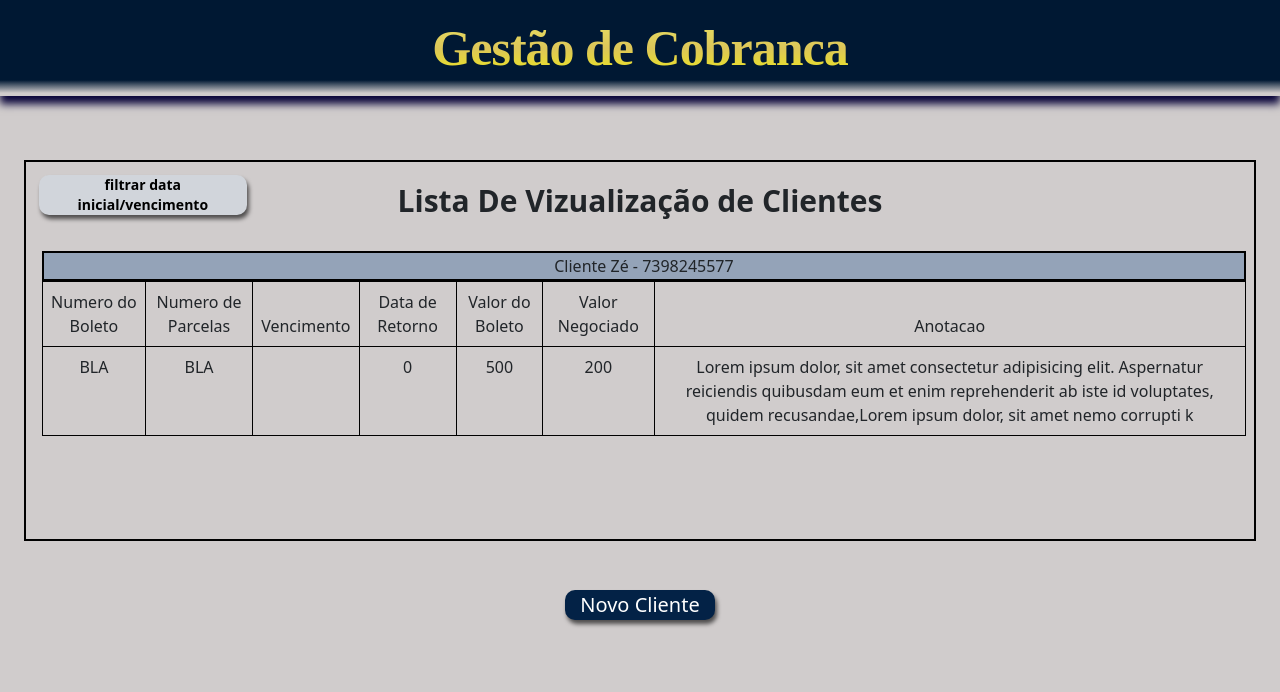
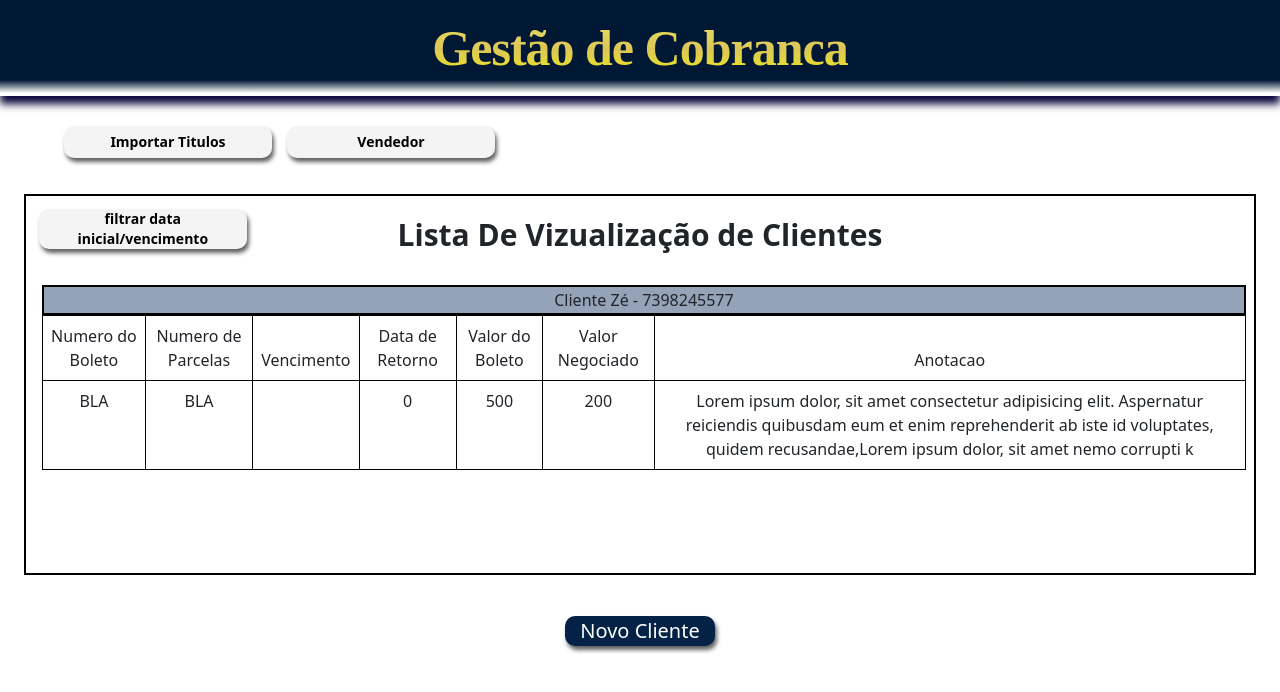
Before and after one commit to Anderson-ams/wakanda_cla-cobranca_boletos, a React (Create React App) app: page / in a window 1280 px wide. Shown: the top 692 px of the page. Built offline with nearby package versions, Linux system fonts and the light colour scheme.

Commit message:
criacao e estilizacao dos botoes de import titulos e filtro vendedor

```diff
--- a/src/index.css
+++ b/src/index.css
@@ -4,6 +4,6 @@
 html, body {
 
 	font-family: system-ui, -apple-system, BlinkMacSystemFont, 'Segoe UI', Roboto, Oxygen, Ubuntu, Cantarell, 'Open Sans', 'Helvetica Neue', sans-serif;
-	background-color: rgb(208, 204, 204);
+	background-color: rgb(255, 255, 255);
     margin: 0px;
 }
--- a/src/pages/HomePage/index.scss
+++ b/src/pages/HomePage/index.scss
@@ -10,7 +10,7 @@
   width: 13rem;
   margin-top: 0.8rem;
   color: black;
-   background-color:rgb(209, 213, 219);
+  background-color: #f4f4f4;
 }
 @media (max-width: 1003px) {
   .botao_filtro {
@@ -23,5 +23,28 @@
     display: flex;
     justify-content: center;
   }
+}
+.div_botao_importa-vendedor {
+  margin-top: 15px;
+}
+.botao_importa {
+  background-color: #f4f4f4;
+  font-size: 0.875rem;
+  line-height: 1.25rem;
+  font-weight: 700;
+  width: 13rem;
+  height: 2rem;
+  color: black;
+  margin-left: 4rem;
+}
 
+.botao_vendedor {
+  background-color: #f4f4f4;
+  font-size: 0.875rem;
+  line-height: 1.25rem;
+  font-weight: 700;
+  width: 13rem;
+  height: 2rem;
+  color: black;
+  margin-left: 15px;
 }
--- a/src/pages/HomePage/index.tsx
+++ b/src/pages/HomePage/index.tsx
@@ -57,15 +57,20 @@ function HomePage() {
 
   /**func do calendario */
   const [data, setData] = useState("");
-  const setFiltroDataTabela = useSetRecoilState<IFiltroDeTabela>(filtroDeTabela);
+  const setFiltroDataTabela =
+    useSetRecoilState<IFiltroDeTabela>(filtroDeTabela);
   const handleTeste = (evento: React.FormEvent<HTMLFormElement>) => {
-    evento.preventDefault()
+    // evento.preventDefault()
     console.log(setData, data);
-  }
+  };
   return (
     <>
+      <div className="div_botao_importa-vendedor">
+        <button className="botao_importa">Importar Titulos</button>
+        <button className="botao_vendedor">Vendedor</button>
+      </div>
       <Container maxWidth="xl">
-        <Box className={`border-black -mb-10 border-solid border-2 mt-16`}>
+        <Box className={`border-black -mb-12 border-solid border-2 mt-9`}>
           <section className={`flex-grow`}>
             <div className="divBotaoFiltro">
               <button onClick={handleOpen} className="botao_filtro">
@@ -85,7 +90,7 @@ function HomePage() {
                         className={` flex justify-center w-80 h-10`}
                         name="data"
                         type="date"
-                        onChange={evento => setData(evento.target.value)}
+                        onChange={(evento) => setData(evento.target.value)}
                         placeholder="Por data"
                         value={data}
                       />
@@ -96,7 +101,6 @@ function HomePage() {
                   </form>
                 </Box>
               </Modal>
-
             </div>
 
             <div className={`flex justify-center -mt-9`}>
```
Also changed, not shown: src/components/Cabecalho/index.tsx (+3 -5 lines). Lines whose indentation alone changed are shown as unchanged.
